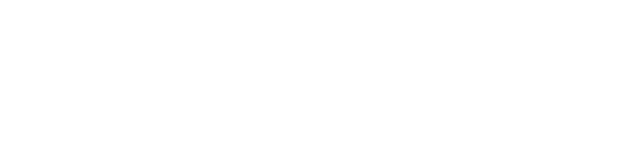
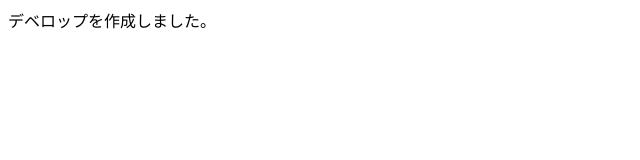
Before and after one commit to YukiAnai/git_test, a plain HTML site: page index.html in a window 1280 px wide. Shown: the whole page, without its empty margins (0-640 px from the left). Drawn offline with Linux system fonts and the light colour scheme.

Commit message:
デベロップの作成

```diff
--- a/index.html
+++ b/index.html
@@ -6,6 +6,6 @@
 	</title>
 </head>
 <body>
-
+	デベロップを作成しました。
 </body>
 </html>
```
